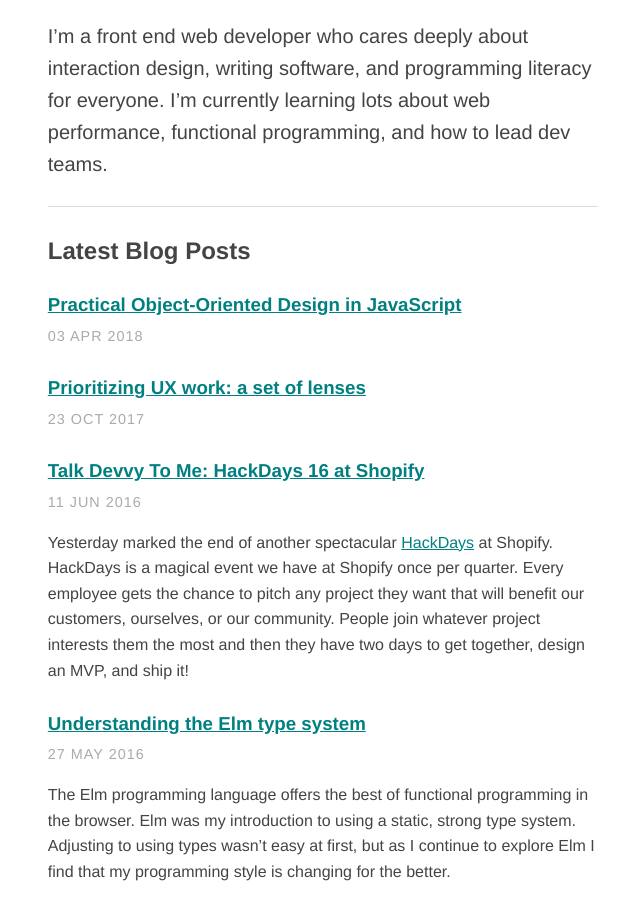
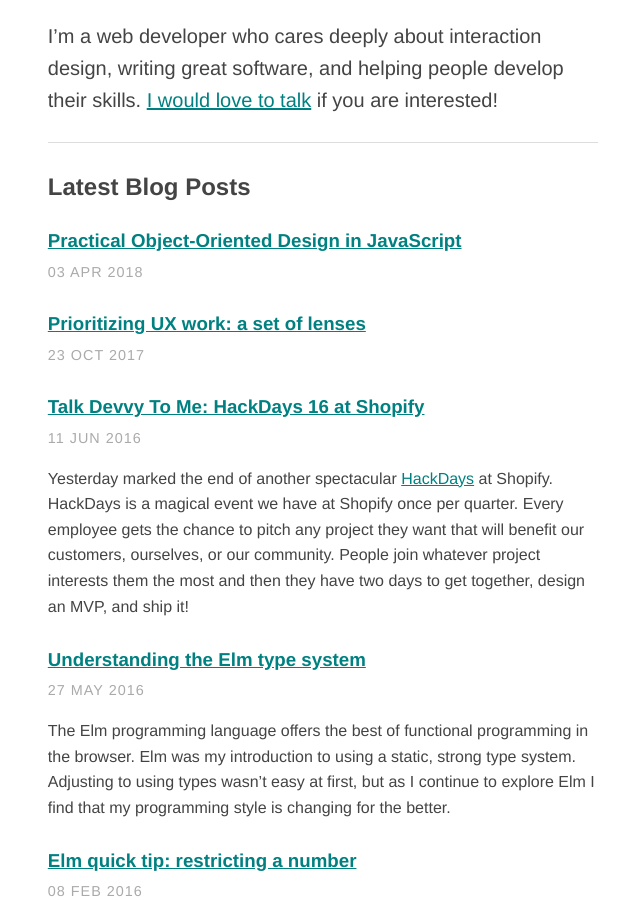
Before and after one commit to AWaselnuk/AWaselnuk.github.io, a Jekyll site: the page built from index.html, in a window 1280 px wide and 900 px high. Shown: the whole window, without its empty margins (317-957 px from the left). Built offline with Jekyll 4.4.1, drawn with Linux system fonts in a browser that asks for light colours.

Commit message:
Add about me page

```diff
--- a/index.html
+++ b/index.html
@@ -1,15 +1,15 @@
 ---
 layout: default
-title: Adam Waselnuk - Front End Web Developer
+title: Adam Waselnuk - Articles about web development, the tech industry, and leadership.
 ---
 
 <h1 class="visually-hidden">
-  Articles about front end web development and working in the tech industry by Adam Waselnuk.
+  Articles about web development, the tech industry, and leadership by Adam Waselnuk.
 </h1>
 
 <p class="text-intro">
-  I’m a front end web developer who cares deeply about interaction design, writing software, and programming literacy for everyone.
-  I’m currently learning lots about web performance, functional programming, and how to lead dev teams.
+  I’m a web developer who cares deeply about interaction design, writing great software, and helping people develop their skills.
+  <a href="/about.html">I would love to talk</a> if you are interested!
 </p>
 
 <hr>
```
Also changed, not shown: about.md (added, +31 -0 lines).
